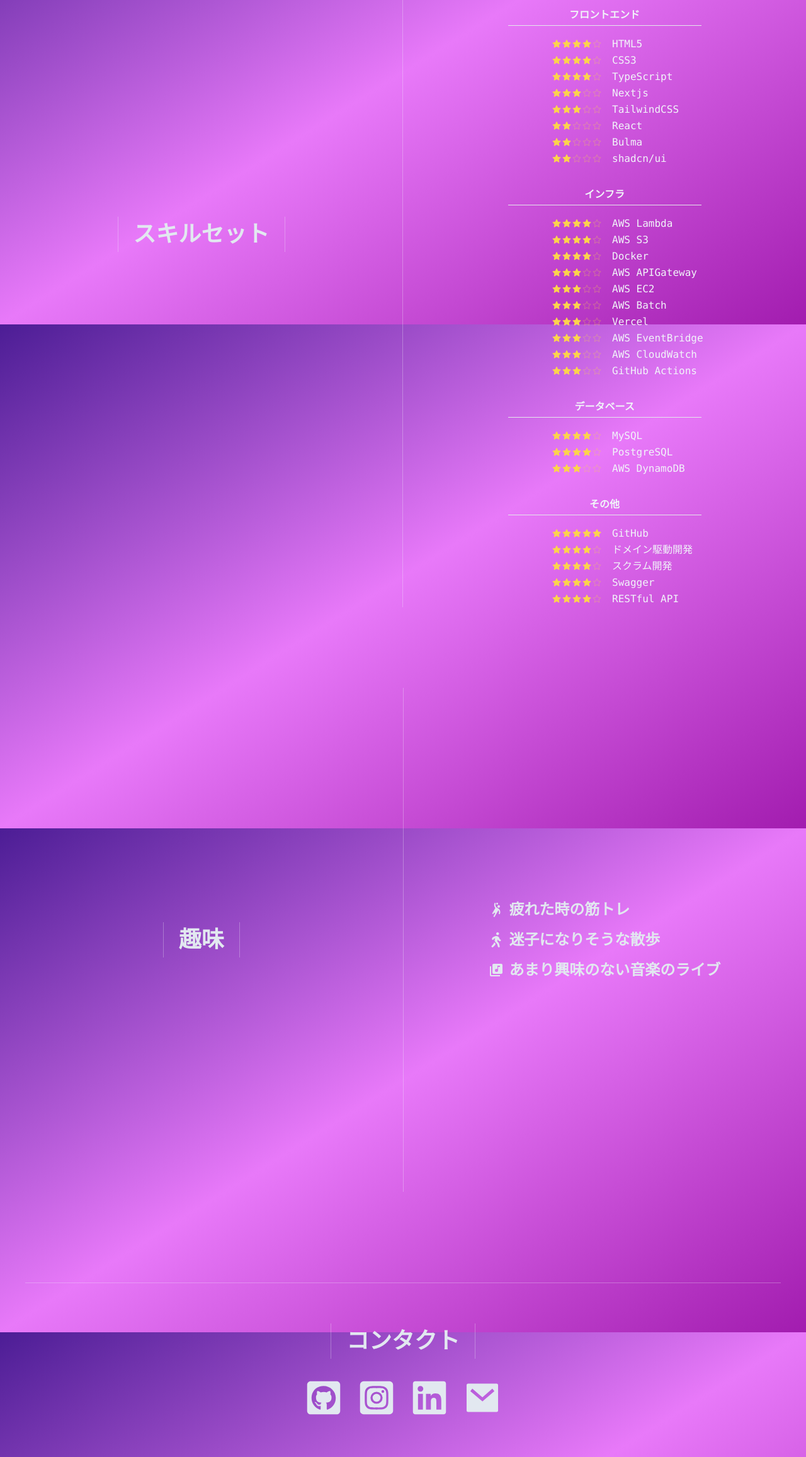
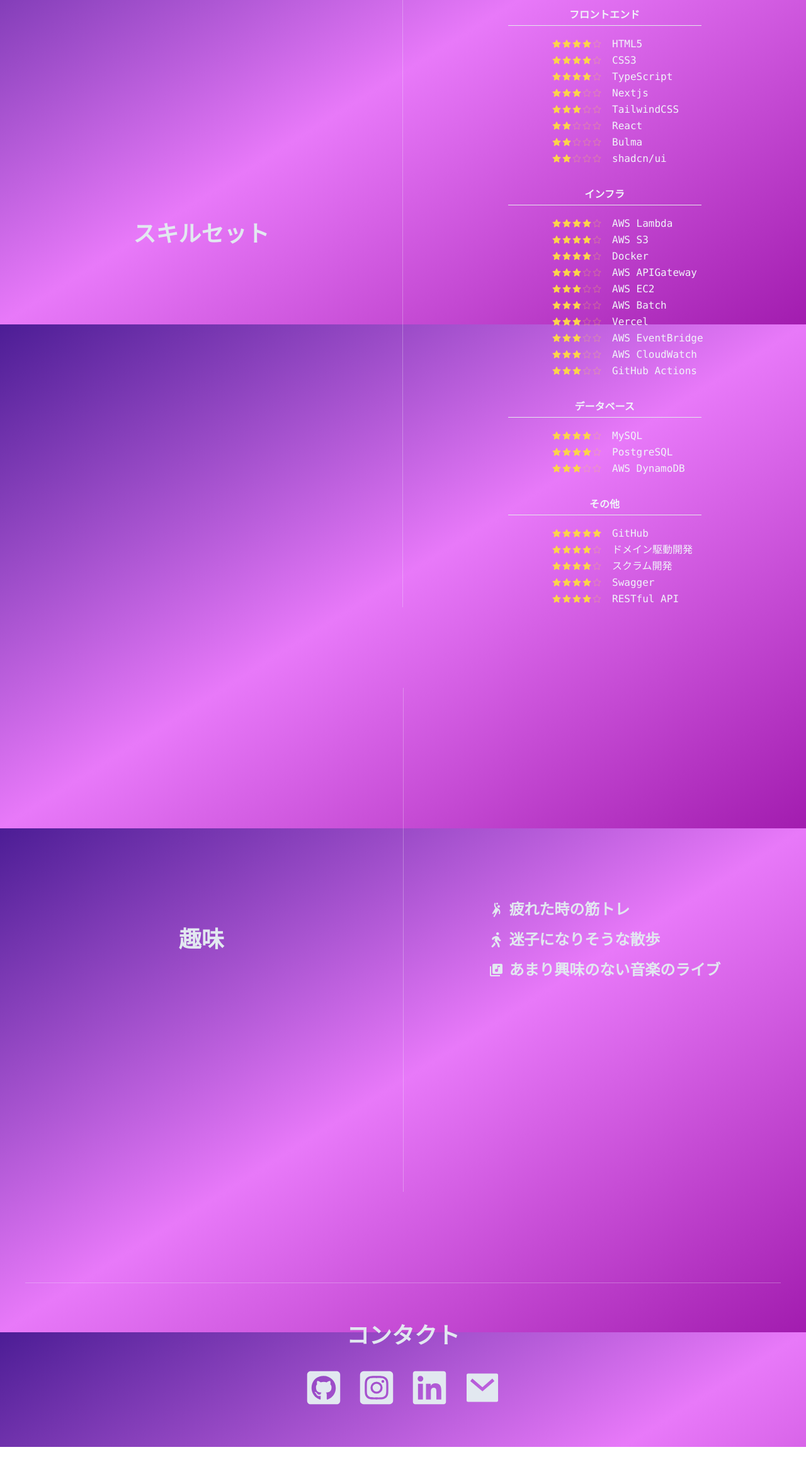
Before and after one commit to bytakumi/Profile, a Next.js app: page / in a window 1280 px wide. Shown: the part 1085-3398 px from the top of the page at 63% size. Built offline with nearby package versions, Linux system fonts and the light colour scheme.

Commit message:
かっこわるいborderを削除した

```diff
--- a/app/page.tsx
+++ b/app/page.tsx
@@ -16,7 +16,7 @@
       <div className="w-full flex flex-col md:flex-row">
         {/* OBJECT: Title */}
         <div className="w-full flex justify-center border-r border-slate-100/30 items-center pb-20 md:pb-0">
-          <div className="font-semibold text-slate-200 text-4xl border-x border-slate-100/30 px-6 py-2">スキルセット</div>
+          <div className="font-semibold text-slate-200 text-4xl">スキルセット</div>
         </div>
         {/* OBJECT: Content */}
         <div className="w-full">
@@ -26,11 +26,11 @@
     </div>
 
     {/* OBJECT: Hobby */}
-    <div className="py-16 md:min-h-screen">
+    <div className="py-32 md:py-16 md:min-h-screen">
       <div className="w-full flex flex-col md:flex-row">
         {/* OBJECT: Title */}
         <div className="w-full flex justify-center items-center pb-20 md:pb-0 md:min-h-screen">
-          <div className="font-semibold text-slate-200 text-4xl border-x border-slate-100/30 px-6 py-2">趣味</div>
+          <div className="font-semibold text-slate-200 text-4xl">趣味</div>
         </div>
         {/* OBJECT: Content */}
         <div className="w-full flex items-center border-l border-slate-100/30">
@@ -42,7 +42,7 @@
     {/* OBJECT: Contact */}
     <div className="mx-10 md:mt-20 py-16 border-0 md:border-t border-slate-100/30">
       <div className="flex justify-center pb-20 md:pb-0">
-          <div className="font-semibold text-slate-200 text-4xl border-x border-slate-100/30 px-6 py-2">コンタクト</div>
+          <div className="font-semibold text-slate-200 text-4xl">コンタクト</div>
       </div>
       {/* 連絡先 */}
       <Contact />
```
